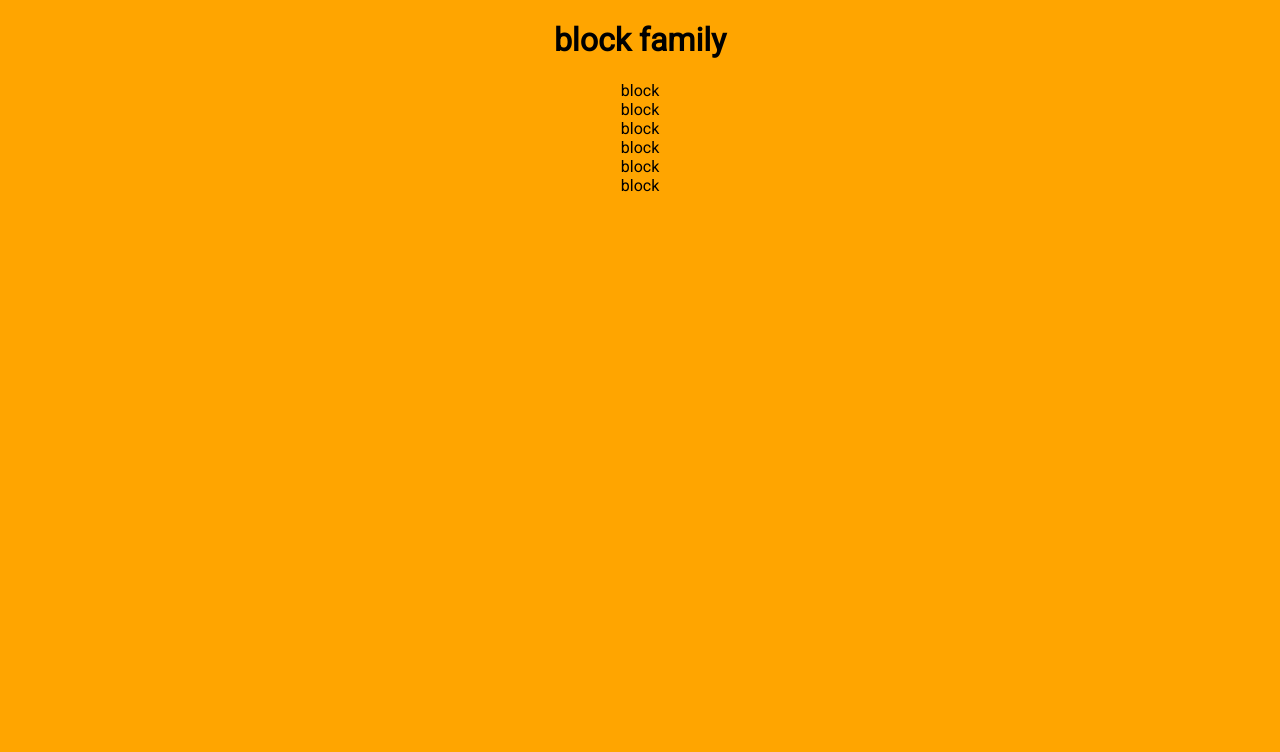
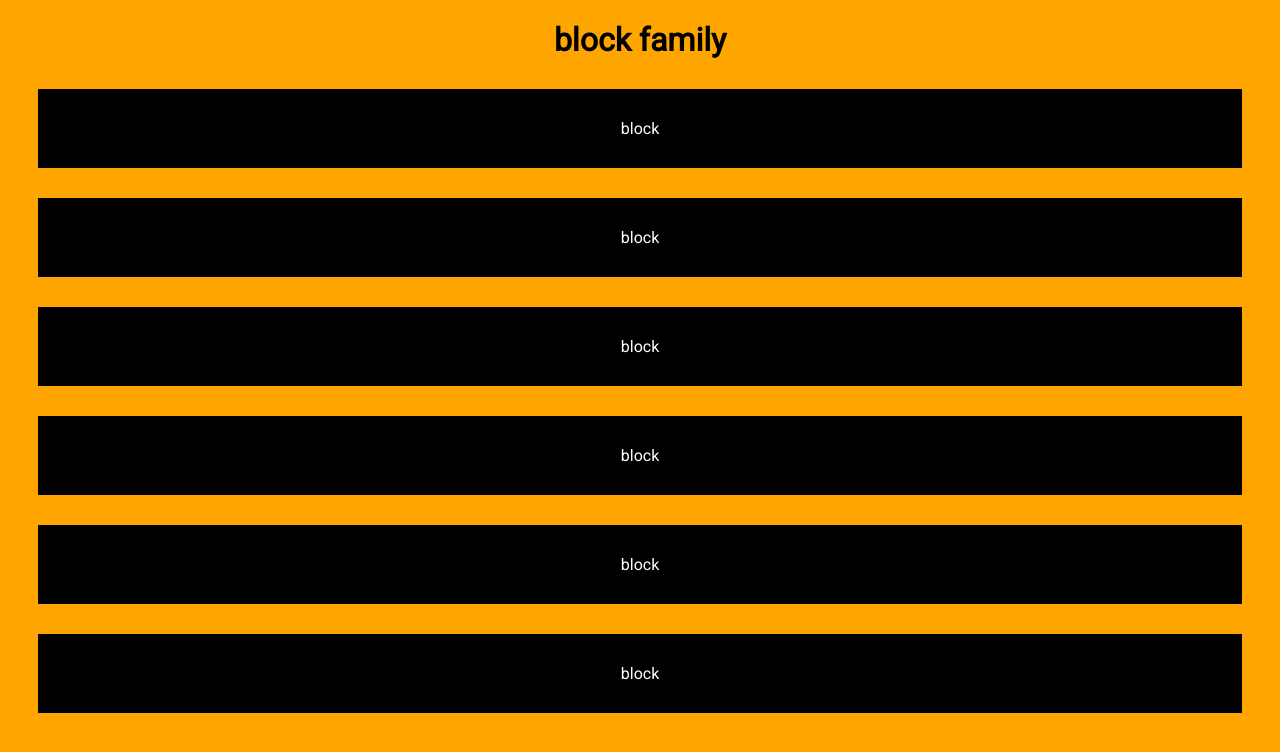
Before and after one commit to Keyen331/BlockFamily, a plain HTML site: page index.html in a window 1280 px wide. Drawn offline with Linux system fonts and the light colour scheme.

Commit message:
updating

```diff
--- a/CSS/style.css
+++ b/CSS/style.css
@@ -1,9 +1,34 @@
 body {
-  background-color: orange;
   font-family: 'Roboto', sans-serif;
 }
 
 .container {
   text-align: center;
+}
 
+h1 {
+  text-align: center;
 }
+
+.block {
+  color: white;
+  width:auto;
+  background-color: #000;
+  padding: 30px;
+  margin: 30px;
+}
+
+@media screen and (min-width: 100px){
+  body {
+    background-color: skyblue;
+  }
+
+@media screen and (min-width: 300px){
+  body {
+    background-color: salmon;
+  }
+
+  @media screen and (min-width: 800px){
+    body {
+      background-color: orange;
+    }
```
